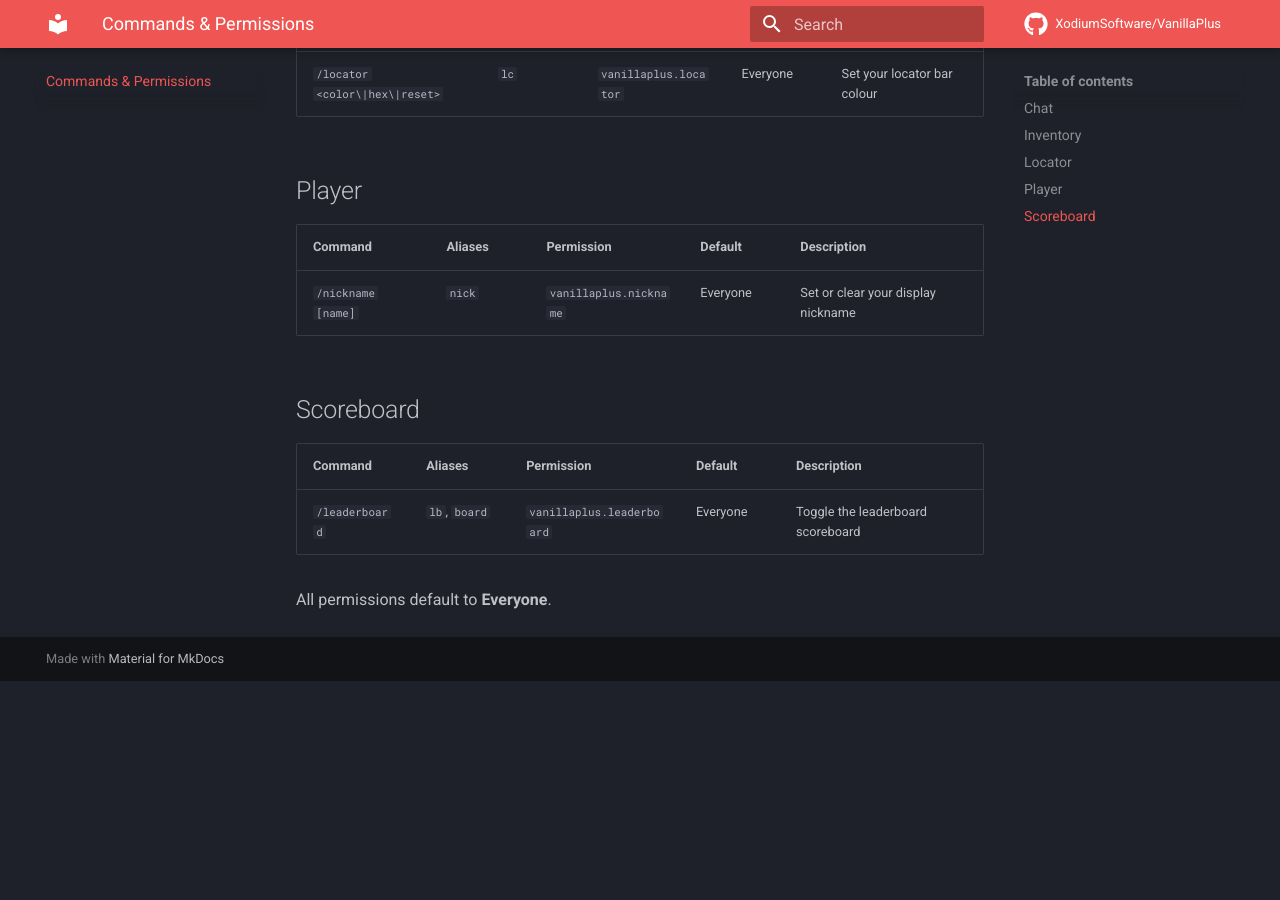
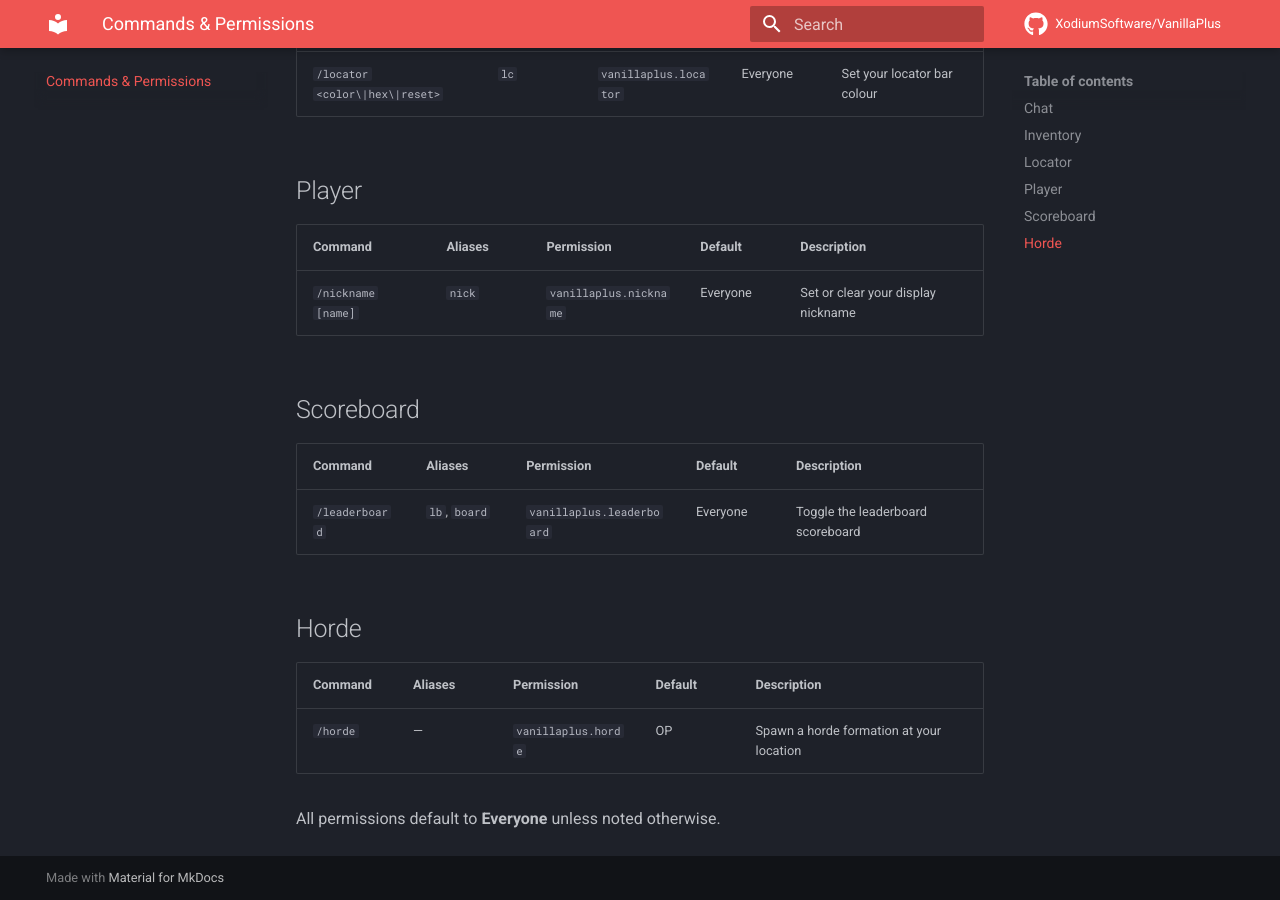
Before and after one commit to XodiumSoftware/VanillaPlus, an MkDocs documentation site: the page built from docs/commands.md, in a window 1280 px wide and 900 px high, scrolled down 884 px. Built offline with MkDocs 1.6.1 and Material for MkDocs 9.7.7, drawn with Linux system fonts in a browser that asks for light colours; comment, search, counter and statistics services are not loaded; before the commit the page ends 1565 px from its top, so only the background shows below that.

Commit message:
documented Horde module and command
Signed-off-by: illyrius666 <28700752+illyrius666@users.noreply.github.com>

```diff
--- a/docs/commands.md
+++ b/docs/commands.md
@@ -33,4 +33,10 @@ All permission nodes follow the pattern `vanillaplus.<name>`.
 |----------------|---------------|---------------------------|----------|-----------------------------------|
 | `/leaderboard` | `lb`, `board` | `vanillaplus.leaderboard` | Everyone | Toggle the leaderboard scoreboard |
 
-All permissions default to **Everyone**.
+## Horde
+
+| Command  | Aliases | Permission          | Default | Description                              |
+|----------|---------|---------------------|---------|------------------------------------------|
+| `/horde` | —       | `vanillaplus.horde` | OP      | Spawn a horde formation at your location |
+
+All permissions default to **Everyone** unless noted otherwise.
```
Also changed, not shown: ARCHITECTURE.md (+1 -1 lines), docs/modules/horde.md (added, +48 -0 lines), docs/modules/index.md (+1 -0 lines).
